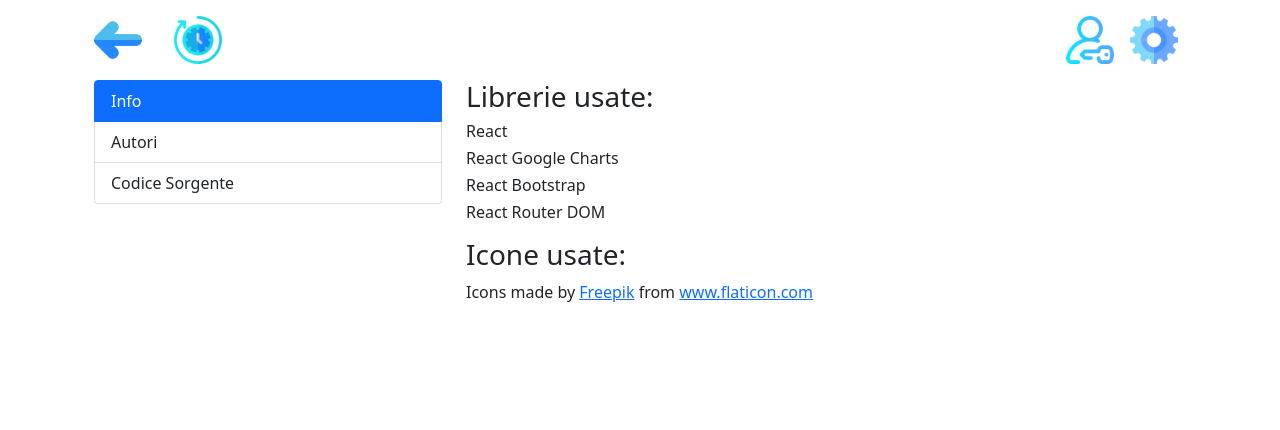
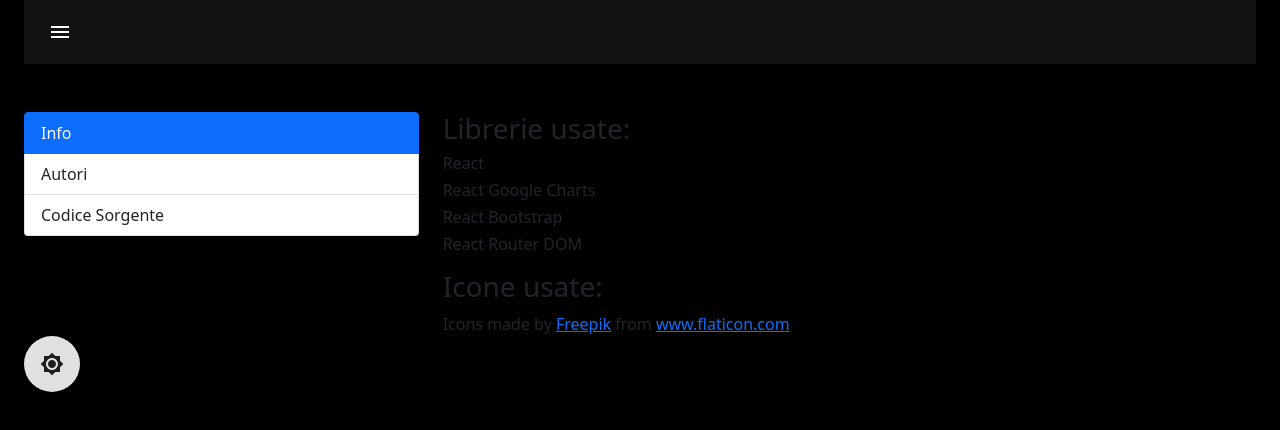
Before and after one commit to rikigianga24/RestClient, a React (Create React App) app: page /settings in a window 1280 px wide. Shown: the top 430 px of the page. Built offline with nearby package versions, Linux system fonts and the light colour scheme.

Commit message:
Implementata un po' di material ui

```diff
--- a/package.json
+++ b/package.json
@@ -4,6 +4,7 @@
   "private": true,
   "dependencies": {
     "@material-ui/core": "^4.11.3",
+    "@material-ui/icons": "^4.11.2",
     "@testing-library/jest-dom": "^5.11.9",
     "@testing-library/react": "^11.2.5",
     "@testing-library/user-event": "^12.8.3",
--- a/public/index.html
+++ b/public/index.html
@@ -28,7 +28,7 @@
     -->
     <title>Banana Analyzer</title>
   </head>
-  <body class="container d-flex flex-column">
+  <body style="background-color: #000000;">
     <div id="root"></div>
     <script src="https://cdn.jsdelivr.net/npm/bootstrap@5.0.0-beta2/dist/js/bootstrap.bundle.min.js" integrity="sha384-b5kHyXgcpbZJO/tY9Ul7kGkf1S0CWuKcCD38l8YkeH8z8QjE0GmW1gYU5S9FOnJ0" crossorigin="anonymous"></script>
   </body>
--- a/src/App.js
+++ b/src/App.js
@@ -8,18 +8,20 @@ import {
 import Header from "./components/functional/Header"
 import Settings from "./components/functional/Settings"
 import History from "./components/History"
-import { Container } from "react-bootstrap"
-import FormLog from "./components/FormLog.js";
+import { Container as MaterialContainer, Fab } from "@material-ui/core"
+import FormLog from "./components/FormLog.js"
+import DarkModeIcon from "@material-ui/icons/BrightnessHigh"
 
 class App extends React.Component
 {
-
     render()
     {
+
         return (
-            <Container fluid>
+            <MaterialContainer maxWidth="lg">
                 <Router>
                     <Header />
+                    <div className="mt-5"></div>
                     <Switch>
                         <Route exact path="/">
                             <Get />
@@ -35,7 +37,10 @@ class App extends React.Component
                         </Route>
                     </Switch>
                 </Router>
-            </Container>
+                <Fab aria-label="darkMode">
+                    <DarkModeIcon />
+                </Fab>
+            </MaterialContainer>
         )
     }
 }
--- a/src/components/FormLog.js
+++ b/src/components/FormLog.js
@@ -1,6 +1,5 @@
 import React from "react";
 import { Button, Form, Col } from "react-bootstrap";
-import Chart from "react-google-charts";
 
 class FormLog extends React.Component {
   render() {
--- a/src/components/Get.js
+++ b/src/components/Get.js
@@ -1,8 +1,7 @@
 import React from "react";
 import Chart from "react-google-charts";
 import ServerDownAlert from "./functional/ServerDownAlert";
-import { Container } from "react-bootstrap";
-import ValuesTable from "./functional/ValuesTable"
+import { Grid, Paper } from "@material-ui/core"
 
 class Get extends React.Component
 {
@@ -33,9 +32,10 @@ class Get extends React.Component
     return this.arrayDati.reduce((a, b) => a + b, 0) / this.arrayDati.length
   }
 
-  componentDidMount()
+  componentDidMount ()
   {
-    this.interval = setInterval(() => {
+    this.interval = setInterval(() =>
+    {
       let dato = 10 + Math.random() * 90
       this.arrayDati.push(dato);
 
@@ -63,7 +63,7 @@ class Get extends React.Component
     }, 1000)
   }
 
-  componentWillUnmount()
+  componentWillUnmount ()
   {
     clearInterval(this.interval)
   }
@@ -80,8 +80,30 @@ class Get extends React.Component
     }
 
     return (
-      <Container fluid className="h-100">
-        <div className="d-flex flex-column align-items-center">
+      <Grid container spacing="5" className="h-100">
+        <Grid item xs={4}>
+          <Grid container direction="column" className="h-100" alignItems="stretch" justify="center" spacing="3">
+            <Grid item>
+              <Paper elevation={3} style={{backgroundColor: '#121212'}}>
+                <h4>Max</h4>
+                {this.getMax().toPrecision(5)}
+              </Paper>
+            </Grid>
+            <Grid item>
+              <Paper elevation={3} style={{backgroundColor: '#121212'}}>
+                <h4>Average</h4>
+                {this.getAverage().toPrecision(5)}
+              </Paper>
+            </Grid>
+            <Grid item>
+              <Paper elevation={3} style={{backgroundColor: '#121212'}}>
+                <h4>Min</h4>
+                {this.getMin().toPrecision(5)}
+              </Paper>
+            </Grid>
+          </Grid>
+        </Grid>
+        <Grid item xs={8}>
           <Chart
             height="450px"
             chartType="Gauge"
@@ -96,9 +118,8 @@ class Get extends React.Component
             }}
             legendToggle
           />
-          <ValuesTable max={this.getMax()} min={this.getMin()} average={this.getAverage()} />
-          </div>
-        </Container>
+        </Grid>
+      </Grid>
     );
   }
 }
--- a/src/components/functional/Header.js
+++ b/src/components/functional/Header.js
@@ -1,5 +1,7 @@
-import { Nav, Navbar } from "react-bootstrap"
+import { Navbar } from "react-bootstrap"
 import { useLocation } from "react-router-dom"
+import { AppBar, Toolbar, IconButton } from "@material-ui/core"
+import MenuIcon from "@material-ui/icons/Menu"
 
 function Header ()
 {
@@ -12,20 +14,13 @@ function Header ()
     }
 
     return (
-        <Navbar>
-            {back}
-            <Nav.Link href="/storage">
-                <img src="/icons/history.png" alt="history" width="48" height="48" />
-            </Nav.Link>
-            <Nav className="ms-auto">
-                <Nav.Link href="/login">
-                    <img src="/icons/login.png" alt="login" width="48" height="48" />
-                </Nav.Link>
-                <Nav.Link href="/settings">
-                    <img src="/icons/settings.png" alt="settings" width="48" height="48" />
-                </Nav.Link>
-            </Nav>
-        </Navbar>
+        <AppBar position="static" style={{backgroundColor: '#121212'}} >
+            <Toolbar>
+                <IconButton edge="start" color="inherit" aria-label="menu">
+                    <MenuIcon />
+                </IconButton>
+            </Toolbar>
+        </AppBar>
     );
 }
 
--- a/src/components/functional/Settings.js
+++ b/src/components/functional/Settings.js
@@ -1,4 +1,4 @@
-import { Col, ListGroup, Media, Row, Tab , Card, Figure } from "react-bootstrap";
+import { Col, ListGroup, Media, Row, Tab, Figure } from "react-bootstrap";
 
 function Settings() {
   return (
@@ -56,8 +56,6 @@ function Settings() {
               </div>
             </Tab.Pane>
             <Tab.Pane eventKey="#autori">
-
-
               <Figure>
                 <Figure.Image
                     width={171}
```
Also changed, not shown: 1 other file (tests, documents, lock files or other folders).
